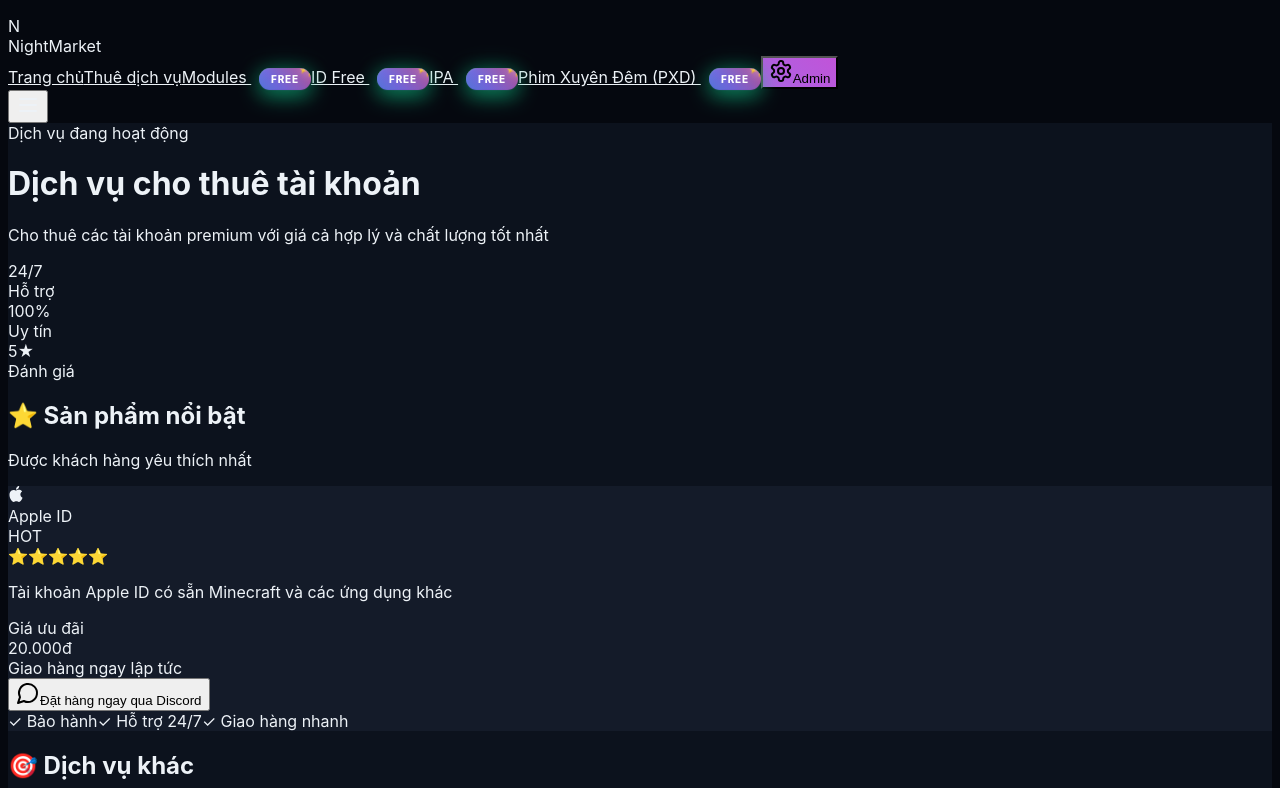
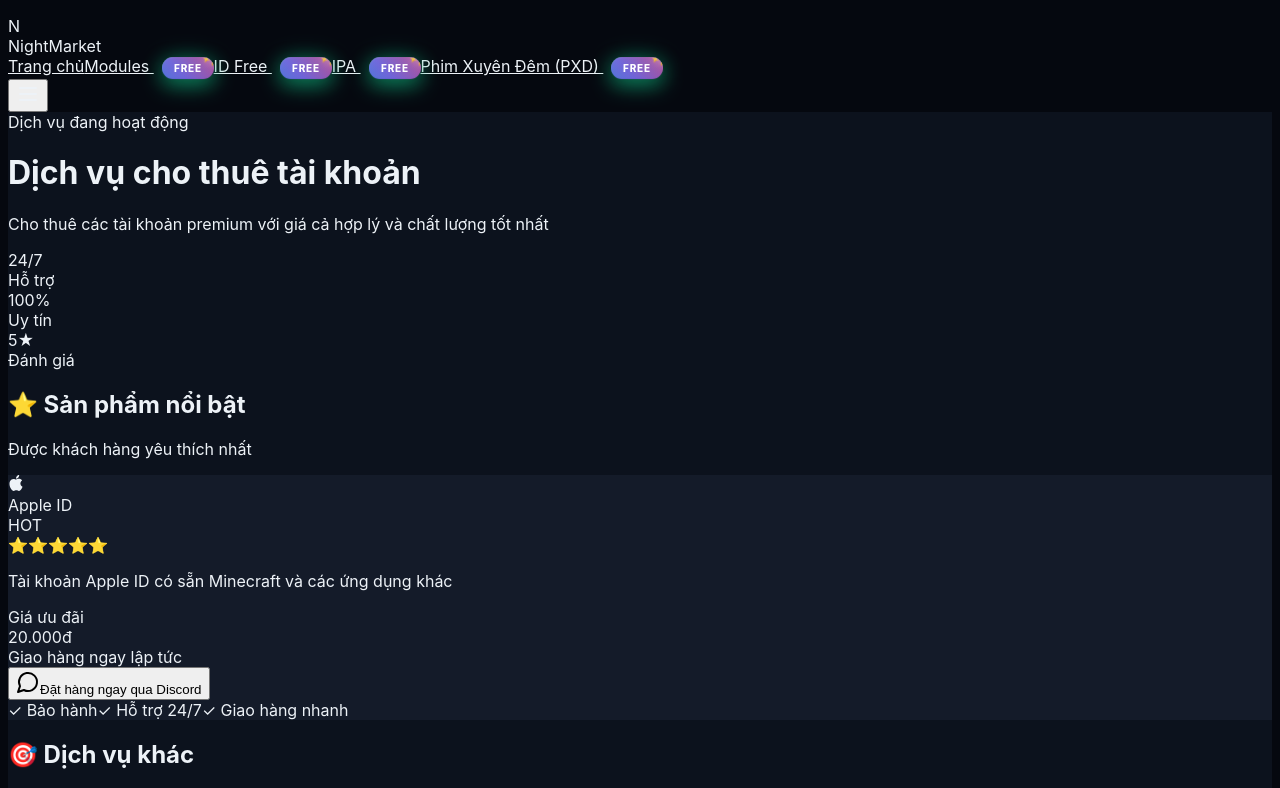
Before and after one commit to n1ghtmarket-net/nightmarket, a React (Vite) app in the folder client/: page / in a window 1280 px wide. Shown: the top 788 px of the page. Built offline with nearby package versions, Linux system fonts and the light colour scheme.

Commit message:
Update Navigation.tsx

```diff
--- a/client/src/components/Navigation.tsx
+++ b/client/src/components/Navigation.tsx
@@ -1,13 +1,9 @@
 import { useState } from "react";
 import { Button } from "@/components/ui/button";
-import { Menu, X, Settings } from "lucide-react";
+import { Menu, X } from "lucide-react";
 import { Link } from "wouter";
 
-interface NavigationProps {
-  onAdminClick: () => void;
-}
-
-export function Navigation({ onAdminClick }: NavigationProps) {
+export function Navigation() {
   const [isMobileMenuOpen, setIsMobileMenuOpen] = useState(false);
 
   return (
@@ -30,9 +26,7 @@ export function Navigation({ onAdminClick }: NavigationProps) {
               <Link href="/" className="night-text hover:text-purple-400 px-4 py-2 rounded-full text-sm font-medium transition-all duration-300 hover:bg-purple-500/10">
                 Trang chủ
               </Link>
-              <Link href="/rental" className="night-text hover:text-purple-400 px-4 py-2 rounded-full text-sm font-medium transition-all duration-300 hover:bg-purple-500/10">
-                Thuê dịch vụ
-              </Link>
+
               <Link href="/modules" className="night-text hover:text-purple-400 px-4 py-2 rounded-full text-sm font-medium transition-all duration-300 hover:bg-purple-500/10 group flex items-center">
                 Modules <span className="free-badge">FREE</span>
               </Link>
@@ -45,13 +39,7 @@ export function Navigation({ onAdminClick }: NavigationProps) {
               <a href="http://phimxuyendem.up.railway.app" target="_blank" rel="noopener noreferrer" className="night-text hover:text-purple-400 px-4 py-2 rounded-full text-sm font-medium transition-all duration-300 hover:bg-purple-500/10 group flex items-center">
                 Phim Xuyên Đêm (PXD) <span className="free-badge">FREE</span>
               </a>
-              <Button
-                onClick={onAdminClick}
-                className="gradient-button text-white px-6 py-2 rounded-full text-sm font-medium transition-all duration-300 transform hover:scale-105 border-0 shadow-lg"
-              >
-                <Settings className="w-4 h-4 mr-2" />
-                Admin
-              </Button>
+
             </div>
           </div>
 
@@ -75,9 +63,7 @@ export function Navigation({ onAdminClick }: NavigationProps) {
             <Link href="/" className="block night-text hover:text-purple-400 px-4 py-3 rounded-xl text-base font-medium transition-all duration-300 hover:bg-purple-500/10">
               Trang chủ
             </Link>
-            <Link href="/rental" className="block night-text hover:text-purple-400 px-4 py-3 rounded-xl text-base font-medium transition-all duration-300 hover:bg-purple-500/10">
-              Thuê dịch vụ
-            </Link>
+
             <Link href="/modules" className="block night-text hover:text-purple-400 px-4 py-3 rounded-xl text-base font-medium transition-all duration-300 hover:bg-purple-500/10 group flex items-center justify-between">
               Modules <span className="free-badge">FREE</span>
             </Link>
@@ -90,13 +76,7 @@ export function Navigation({ onAdminClick }: NavigationProps) {
             <a href="http://phimxuyendem.up.railway.app" target="_blank" rel="noopener noreferrer" className="block night-text hover:text-purple-400 px-4 py-3 rounded-xl text-base font-medium transition-all duration-300 hover:bg-purple-500/10 group flex items-center justify-between">
               Phim Xuyên Đêm (PXD) <span className="free-badge">FREE</span>
             </a>
-            <Button
-              onClick={onAdminClick}
-              className="w-full gradient-button text-white px-4 py-3 rounded-xl text-base font-medium border-0 mt-4"
-            >
-              <Settings className="w-4 h-4 mr-2" />
-              Admin
-            </Button>
+
           </div>
         </div>
       )}
```
